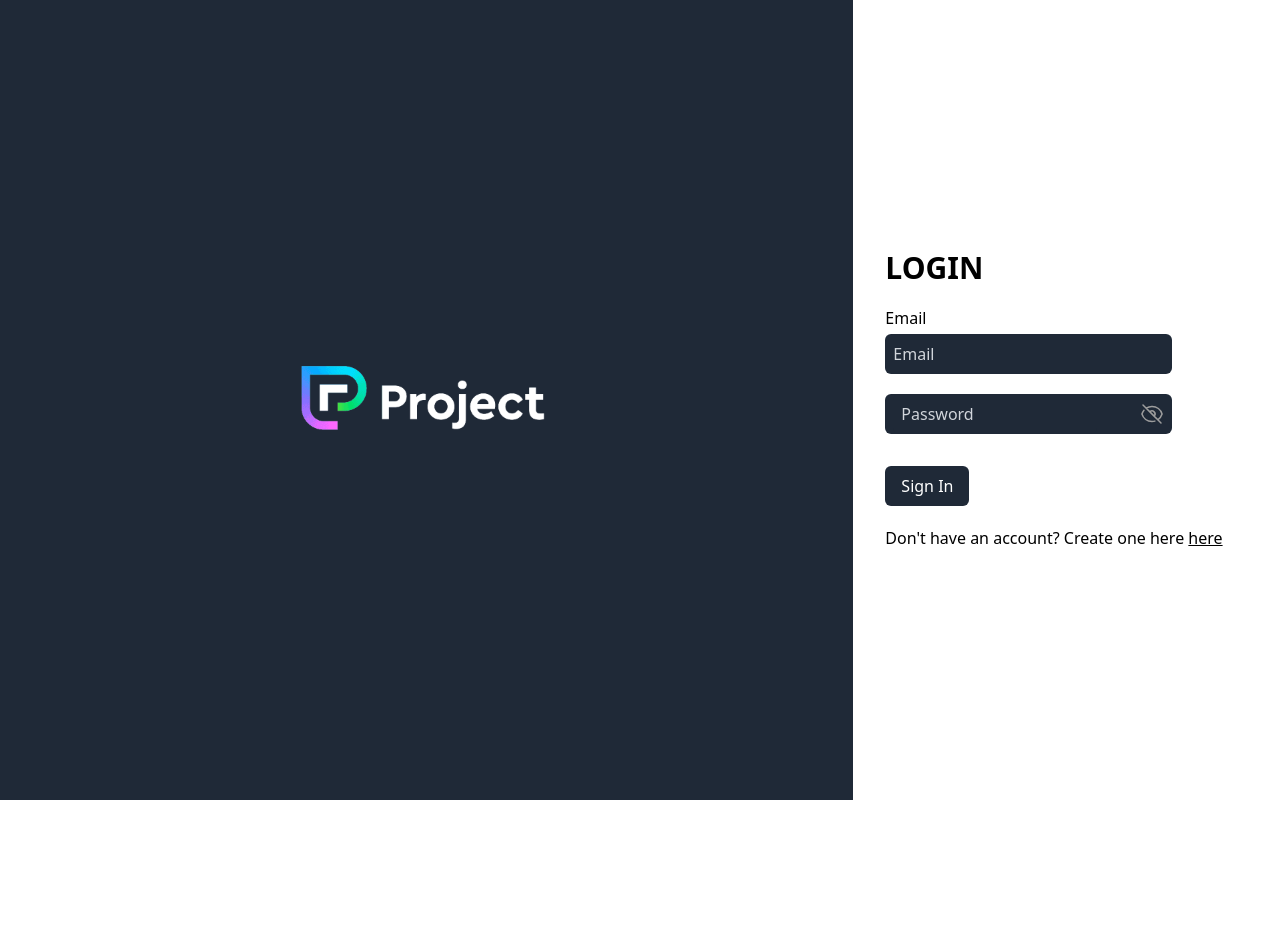
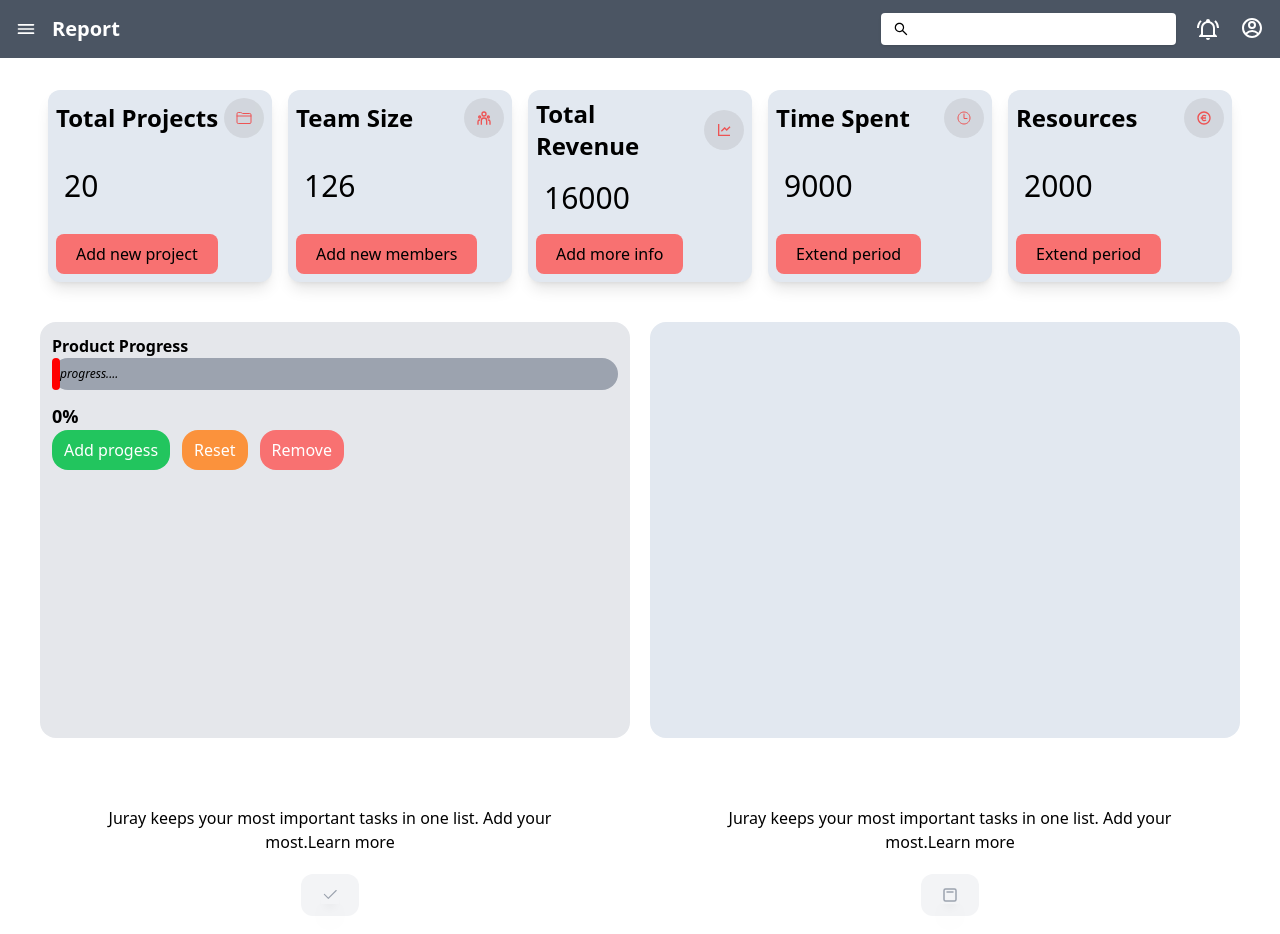
Before and after one commit to AdeVickie/ProjectTracker, a React (Vite) app: page / in a window 1280 px wide. Shown: the top 934 px of the page. Before the commit the page ends 800 px from the top, so only its background shows below. Built offline with nearby package versions, Linux system fonts and the light colour scheme.

Commit message:
restructured code

```diff
--- a/src/App.jsx
+++ b/src/App.jsx
@@ -33,7 +33,7 @@ const App = () => {
   const [loginPassword, setLoginPassword] = useState();
 
   const [loginLoading, setIsLoginLoading] = useState(false);
-  const [isLoggedIn, setIsLoggedIn] = useState(false);
+  const [isLoggedIn, setIsLoggedIn] = useState(true);
 
   const [dbData, setDbData] = useState([]);
 
--- a/src/Component/AddTask.jsx
+++ b/src/Component/AddTask.jsx
@@ -3,45 +3,42 @@ import { IconBxsPlusCircle, IconCalendarTwo, IconCheck2 } from "./Icons";
 
 export default function AddTask() {
   return (
-    <div className="gap-10 h-[30rem] flex xs:flex-col px-5 ">
-      <div className="flex-1 relative rounded-2xl hover:shadow-lg hover:border hover:border-x-gray-500 hover:border-y-gray-500">
-        <p className=" text-center p-5 ">
-          Juray keeps your most important tasks in one list. Add your most.{" "}
+    <div className="addTaskScreenGrp">
+      <div className="addTaskContainer">
+        <p className="addTaskHeading">
+          Juray keeps your most important tasks in one list. Add your most.
           <a href="/">
-            <span className="text-blue-500 hover:underline">Learn more</span>
+            <span>Learn more</span>
           </a>
         </p>
         <p className="text-center">
-          <button className="px-5 py-3 bg-gray-100 mb-5 rounded-xl">
+          <button className="addTaskIcon bg-gray-100">
             <IconCheck2 className="text-lg text-gray-400 shadow-xl" />
           </button>
         </p>
         <p className="text-center group">
-          <button className="px-4 py-2 bg-blue-300 rounded hover:bg-blue-500 duration-300 group-hover:text-slate-200">
-            {" "}
-            <IconBxsPlusCircle className="inline-block -mt-1 text-lg text-gray-500 group-hover:text-slate-200" />
+          <button className=" addTaskBtn bg-blue-300 hover:bg-blue-500">
+            <IconBxsPlusCircle className="addTaskBtnIcon" />
             Add Task
           </button>
         </p>
       </div>
 
-      {/* <div className="flex-1 rounded-2xl  hover:shadow-lg hover:border hover:border-x-gray-500 hover:border-y-gray-500"> */}
-      <div className="flex-1 relative rounded-2xl hover:shadow-lg hover:border hover:border-x-gray-500 hover:border-y-gray-500">
-        <p className=" text-center p-5 ">
-          Juray keeps your most important tasks in one list. Add your most.{" "}
+      <div className="addTaskContainer">
+        <p className="addTaskHeading">
+          Juray keeps your most important tasks in one list. Add your most.
           <a href="/">
-            <span className="text-blue-500 hover:underline">Learn more</span>
+            <span>Learn more</span>
           </a>
         </p>
         <p className="text-center">
-          <button className="px-5 py-3 bg-gray-100 mb-5 rounded-xl">
+          <button className=" bg-gray-100 mb-5 addTaskIcon">
             <IconCalendarTwo className="text-lg text-gray-400 shadow-xl" />
           </button>
         </p>
         <p className="text-center group">
-          <button className="px-4 py-2  bg-pink-300 rounded hover:bg-pink-500 duration-300 group-hover:text-slate-200">
-            {" "}
-            <IconBxsPlusCircle className="inline-block -mt-1 text-lg text-gray-500 group-hover:text-slate-200" />
+          <button className="addTaskBtn bg-pink-300 rounded hover:bg-pink-500  group-hover:text-slate-200">
+            <IconBxsPlusCircle className="addTaskBtnIcon" />
             Add Caldendar Integration
           </button>
         </p>
--- a/src/Component/Home.jsx
+++ b/src/Component/Home.jsx
@@ -1,8 +1,6 @@
 import React from "react";
 import Navbar from "./Navbar";
 import LandingPage from "./LandingPage";
-import Progress from "./Progress";
-import AddTask from "./AddTask";
 
 export default function Home({ sidebarToggle, setSidebarToggle }) {
   return (
@@ -14,8 +12,6 @@ export default function Home({ sidebarToggle, setSidebarToggle }) {
           setSidebarToggle={setSidebarToggle}
         />
         <LandingPage />
-        <Progress />
-        <AddTask />
       </div>
     </>
   );
--- a/src/Component/LandingPage.jsx
+++ b/src/Component/LandingPage.jsx
@@ -1,5 +1,8 @@
 import React from "react";
 import Navbar from "./Navbar";
+
+import Progress from "./Progress";
+import AddTask from "./AddTask";
 
 // Icon importation
 import {
@@ -10,64 +13,61 @@ import {
   IconTimeOutline,
 } from "./Icons";
 
-function LandingPage({ writeup1, icon, writeup2, click }) {
+function LandingPage() {
+  const cardData = [
+    {
+      icon: <IconFolderOutline />,
+      cardData: 20,
+      title: "Total projects",
+      btnText: "Add new project",
+    },
+    {
+      icon: <IconTeamLine />,
+      cardData: 126,
+      title: "Team size",
+      btnText: "Add new members",
+    },
+    {
+      icon: <IconLineChartLine />,
+      cardData: 16000,
+      title: "Total revenue",
+      btnText: "Add more info",
+    },
+    {
+      icon: <IconTimeOutline />,
+      cardData: 9000,
+      title: "Time spent",
+      btnText: "Extend period",
+    },
+    {
+      icon: <IconMoneyEuroCircleLine />,
+      cardData: 2000,
+      title: "Resources",
+      btnText: "Extend period",
+    },
+  ];
+
   return (
-    <>
-      {/* card design and props declaration */}
-      <div className="bg-slate-200 shadow-lg rounded-xl w-56 xs:w-72 md:w-52 h-[180px] m-5">
-        <div className="flex justify-between p-2">
-          <p className="font-semibold text-2xl">{writeup2}</p>
-          <div className="px-3 py-3 rounded-full bg-gray-300 text-red-500 opacity-90">
-            {icon}
+    <div className="landingPage">
+      <div className="cardGrp">
+        {cardData.map((element, index) => (
+          <div className="cardBody" key={index}>
+            <div className="cardHeadingGrp">
+              <p className="cardTitle">{element.title}</p>
+              <div className="cardIcon">{element.icon}</div>
+            </div>
+
+            <h1 className="cardWriteup">{element.cardData}</h1>
+
+            <button className="cardBtn">{element.btnText}</button>
           </div>
-        </div>
-        <h1 className="text-3xl pl-2 xs:text-center md:text-start">
-          {writeup1}
-        </h1>
-        <p className="pl-2 text-slate-100 pt-4 xs:text-center md:text-start">
-          <button className="px-5 py-2 bg-red-400 rounded-lg ">{click}</button>
-        </p>
+        ))}
       </div>
-    </>
+
+      <Progress />
+      <AddTask />
+    </div>
   );
 }
 
-export default function Card() {
-  return (
-    <>
-      {/* props calling */}
-      <div className="flex flex-1 flex-wrap xs:justify-center md:justify-around">
-        <LandingPage
-          icon={<IconFolderOutline />}
-          writeup1={20}
-          writeup2="Total projects"
-          click={"Add new project"}
-        />
-        <LandingPage
-          icon={<IconTeamLine />}
-          writeup1={126}
-          writeup2="Team size"
-          click={"Add new members"}
-        />
-        <LandingPage
-          icon={<IconLineChartLine />}
-          writeup1={16000}
-          writeup2="Total revenue"
-          click={"Add more info"}
-        />
-        <LandingPage
-          icon={<IconTimeOutline />}
-          writeup1={9000}
-          writeup2="Time spent"
-          click={"Extend period"}
-        />
-        <LandingPage
-          icon={<IconMoneyEuroCircleLine />}
-          writeup1={2000}
-          writeup2="Resources"
-          click={"Extend period"}
-        />
-      </div>
-    </>
-  );
-}
+export default LandingPage;
--- a/src/Component/Progress.jsx
+++ b/src/Component/Progress.jsx
@@ -76,10 +76,9 @@ export default function Progress() {
   };
 
   return (
-    <>
-      <div className="flex gap-10 xs:h-[40rem] md:h-[400px] flex-wrap xs:flex-col md:flex-row p-3">
+    <div className="progressScreenGrp">
       {/* left side of the flex box */}
-        <div className=" flex-1 bg-gray-200 rounded-2xl p-3">
+      <section className=" bg-gray-200 rounded-2xl p-3">
         <h1 className="font-bold">Product Progress</h1>
         {/* bar gray first bar */}
         <div className="w-[100%] h-8 bg-gray-400 rounded-full ">
@@ -117,11 +116,13 @@ export default function Progress() {
         >
           Remove
         </button>
-        </div>
+      </section>
+
       {/* Right side of the flex box */}
+      <section>
         <h1 className="font-bold text-center  md:hidden">Project Statistics</h1>
-        <div className="flex-1 bg-pink-400 rounded-2xl ">
-          <ResponsiveContainer width="100%" height="100%">
+        <div className="chartContainer">
+          <ResponsiveContainer width="100%" height="400px">
             <LineChart
               className="font-bold p-3"
               width={500}
@@ -149,7 +150,7 @@ export default function Progress() {
             </LineChart>
           </ResponsiveContainer>
         </div>
+      </section>
     </div>
-    </>
   );
 }
--- a/src/index.css
+++ b/src/index.css
@@ -6,7 +6,6 @@
   @apply max-w-[100vw] min-h-screen;
 }
 
-/* LOGIN PAGE */
 /* LOGIN PAGE */
 .loginPage {
   @apply flex flex-col xl:flex-row items-center justify-center xl:justify-between gap-10 xl:gap-0 min-h-screen  text-black bg-white;
@@ -43,3 +42,79 @@
 .loginBtn {
   @apply px-4 py-2 rounded-md bg-gray-800 text-white mt-3 capitalize hover:scale-110 transition ease-in-out duration-150 xl:ml-5;
 }
+
+/* LANDING PAGE */
+.landingPage {
+  @apply min-h-screen py-3 px-5 md:px-10;
+}
+
+/* CARD GROUP */
+.cardGrp {
+  @apply grid grid-cols-1 md:grid-cols-3 xl:grid-cols-5 py-5;
+}
+
+.cardBody {
+  @apply flex flex-col justify-between items-start p-2 bg-slate-200 shadow-lg rounded-xl w-56  h-48 mx-auto;
+}
+
+.cardHeadingGrp {
+  @apply flex justify-between items-center w-full;
+}
+
+.cardTitle {
+  @apply font-semibold text-2xl capitalize;
+}
+
+.cardIcon {
+  @apply px-3 py-3 rounded-full bg-gray-300 text-red-500 opacity-90;
+}
+
+.cardWriteup {
+  @apply text-3xl pl-2 xs:text-center md:text-start;
+}
+
+.cardBtn {
+  @apply px-5 py-2 bg-red-400 rounded-lg;
+}
+
+/* PROGRESS */
+.progressScreenGrp {
+  @apply flex flex-col md:flex-row gap-5 py-5;
+}
+
+.progressScreenGrp > section {
+  @apply w-full md:w-1/2 min-h-[410px];
+}
+
+.chartContainer {
+  @apply bg-slate-200 rounded-2xl p-2;
+}
+
+/* ADD TASK */
+.addTaskScreenGrp {
+  @apply gap-10 flex flex-col lg:flex-row py-5;
+}
+
+.addTaskContainer {
+  @apply w-full lg:w-1/2 p-2 rounded-2xl hover:shadow-lg hover:border hover:border-x-gray-500 hover:border-y-gray-500;
+}
+
+.addTaskHeading {
+  @apply text-center p-5;
+}
+
+.addTaskHeading > span {
+  @apply text-blue-500 hover:underline;
+}
+
+.addTaskIcon {
+  @apply px-5 py-3 mb-5 rounded-xl;
+}
+
+.addTaskBtn {
+  @apply px-4 py-2  rounded  duration-300 group-hover:text-slate-200 flex flex-row items-center mx-auto;
+}
+
+.addTaskBtnIcon {
+  @apply inline-block -mt-1 text-lg text-gray-500 group-hover:text-slate-200 mt-0.5;
+}
```
Lines whose indentation alone changed are shown as unchanged.
